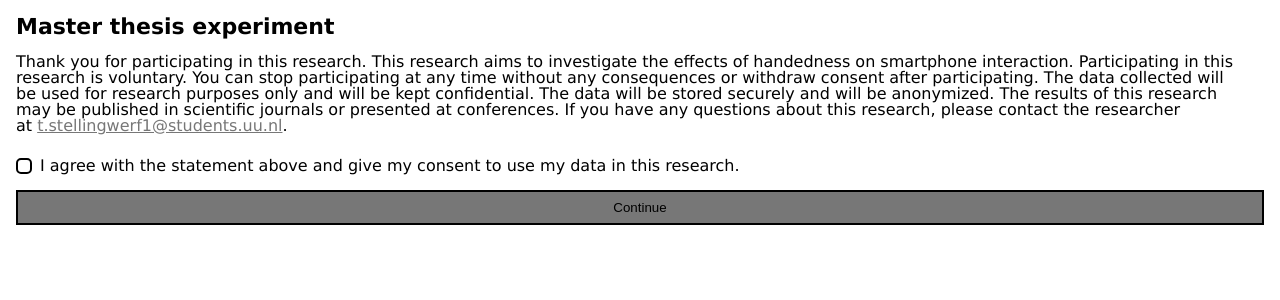
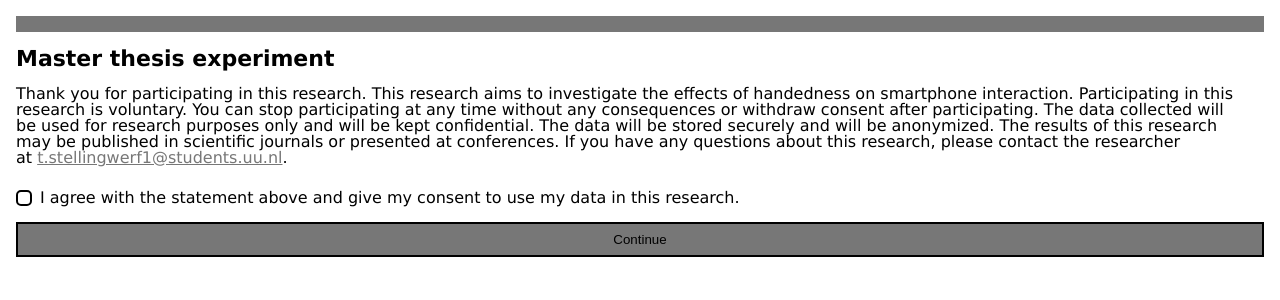
Before and after one commit to TiekieWiki/Thesis-Experiment, a Vue app in the folder thesis-experiment/: page / in a window 1280 px wide. Shown: the top 300 px of the page. Built offline with nearby package versions, Linux system fonts and the light colour scheme; no server answers.

Commit message:
Progress bar

```diff
--- /dev/null
+++ b/thesis-experiment/src/assets/styles/elements/progress.scss
@@ -0,0 +1,22 @@
+@use '../variables';
+
+progress {
+  &[value] {
+    -webkit-appearance: none;
+    -moz-appearance: none;
+    appearance: none;
+    border: none;
+    width: 100%;
+    background: variables.$color-secondary;
+
+    &::-webkit-progress-bar {
+      background: variables.$color-secondary;
+    }
+    &::-webkit-progress-value {
+      background: variables.$color-primary;
+    }
+    &::-moz-progress-bar {
+      background: variables.$color-primary;
+    }
+  }
+}
--- a/thesis-experiment/src/assets/styles/main.scss
+++ b/thesis-experiment/src/assets/styles/main.scss
@@ -30,5 +30,6 @@
 @use 'elements/menu.scss';
 @use 'elements/picture.scss';
 @use 'elements/popUp.scss';
+@use 'elements/progress.scss';
 @use 'elements/slider.scss';
 @use 'elements/text.scss';
--- a/thesis-experiment/src/assets/styles/pages/experiment.scss
+++ b/thesis-experiment/src/assets/styles/pages/experiment.scss
@@ -7,7 +7,7 @@ main.experiment {
 
   .task-set-instructions {
     h1 {
-      margin-bottom: variables.$spacing-medium;
+      margin: variables.$spacing-medium 0;
     }
   }
 
--- a/thesis-experiment/src/components/experiment/taskInstructions/TaskSetInstructions.vue
+++ b/thesis-experiment/src/components/experiment/taskInstructions/TaskSetInstructions.vue
@@ -1,5 +1,8 @@
 <template>
   <div class="task-set-instructions">
+    <progress :value="(4 - remainingTaskSets) * 0.2" max="1">
+      {{ (4 - remainingTaskSets) * 20 + '%' }}
+    </progress>
     <h1 v-if="hand == 'left'">
       Perform oncoming tasks only with your left hand until further notice
     </h1>
@@ -13,6 +16,7 @@
 <script setup lang="ts">
 defineProps<{
   hand: string;
+  remainingTaskSets: number;
 }>();
 
 const emit = defineEmits<{
--- a/thesis-experiment/src/components/start/DemoGraphicQuestions.vue
+++ b/thesis-experiment/src/components/start/DemoGraphicQuestions.vue
@@ -1,5 +1,6 @@
 <template>
   <form>
+    <progress value="0.1" max="1">10 %</progress>
     <h1>Personal information</h1>
     <label>Birth date <input v-model="birthDate" type="date" /> </label>
     <div class="label-group">
--- a/thesis-experiment/src/components/start/LateralityTest.vue
+++ b/thesis-experiment/src/components/start/LateralityTest.vue
@@ -1,5 +1,6 @@
 <template>
   <form class="laterality-test">
+    <progress value="0.15" max="1">15 %</progress>
     <h1>Laterality test</h1>
     <div
       v-for="question in lateralityQuestions"
--- a/thesis-experiment/src/components/start/StartInstructions.vue
+++ b/thesis-experiment/src/components/start/StartInstructions.vue
@@ -1,5 +1,6 @@
 <template>
   <div v-if="!consentGiven" class="start-instructions">
+    <progress value="0" max="1">0 %</progress>
     <h1>Master thesis experiment</h1>
     <div>
       Thank you for participating in this research. This research aims to
@@ -24,6 +25,7 @@
     <button :disabled="!consent" @click="consentGiven = true">Continue</button>
   </div>
   <div v-else class="start-instructions">
+    <progress value="0.05" max="1">5 %</progress>
     <h1>Instructions</h1>
     <p>
       In this research, you will first be asked to complete a set of personal
--- a/thesis-experiment/src/utils/types/tasks.ts
+++ b/thesis-experiment/src/utils/types/tasks.ts
@@ -7,15 +7,15 @@ export const taskSet = [
 
 export const tasks = [
   'DoubleTapZoomIn',
-  'DoubleTapZoomOut',
-  'DragList',
-  'DragSlider',
-  'FlickLeft',
-  'FlickRight',
-  'LongTapHyperlink',
-  'LongTapSelect',
-  'MultiTouchRotate',
-  'MultiTouchZoom',
-  'TapMenu',
-  'TapType',
+  // 'DoubleTapZoomOut',
+  // 'DragList',
+  // 'DragSlider',
+  // 'FlickLeft',
+  // 'FlickRight',
+  // 'LongTapHyperlink',
+  // 'LongTapSelect',
+  // 'MultiTouchRotate',
+  // 'MultiTouchZoom',
+  // 'TapMenu',
+  // 'TapType',
 ];
--- a/thesis-experiment/src/views/ExperimentView.vue
+++ b/thesis-experiment/src/views/ExperimentView.vue
@@ -22,6 +22,7 @@
     <TaskSetInstructions
       v-if="showComponent == 'taskSetInstructions' && currentTaskSet"
       :hand="currentHand"
+      :remaining-task-sets="partialTaskSet.length"
       @finished-instructions="() => (showComponent = 'taskInstructions')"
     />
     <TaskInstructions
```
